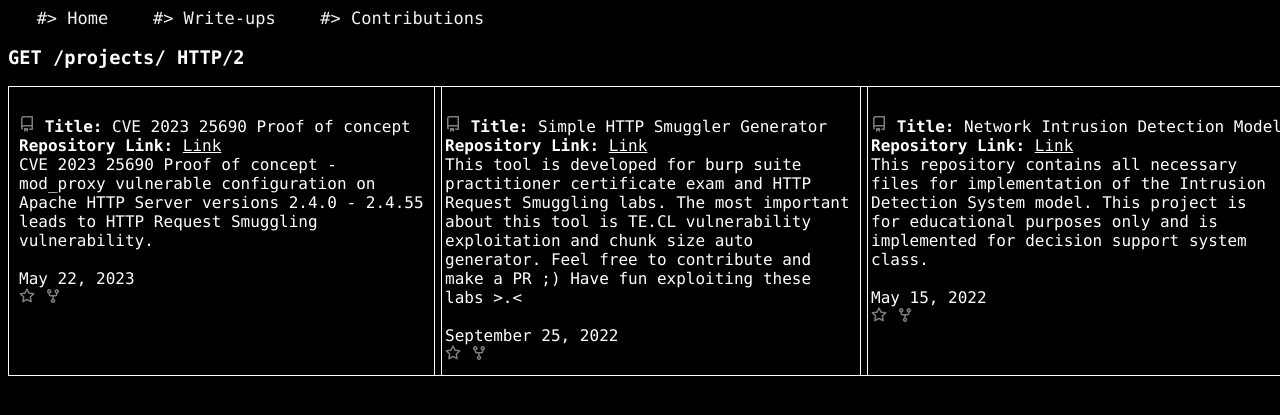
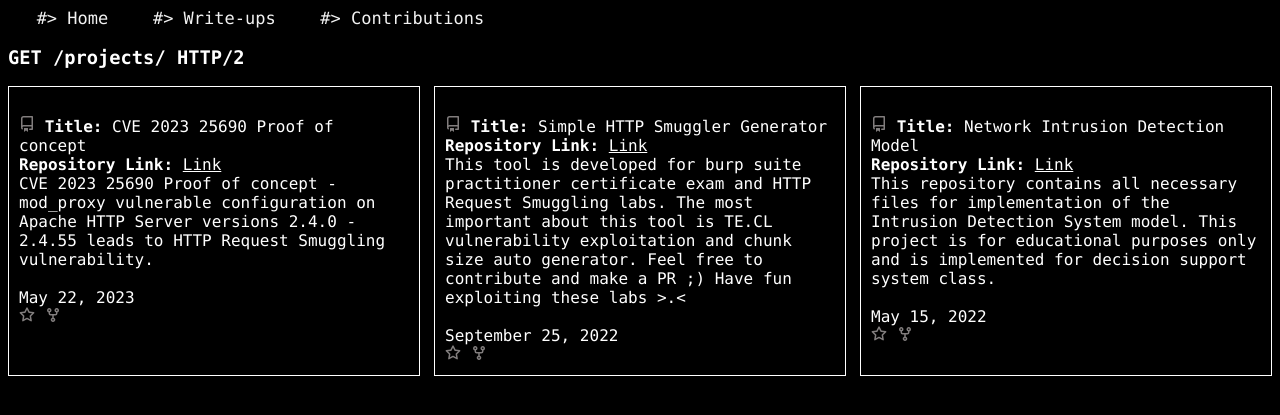
Before and after one commit to dhmosfunk/dhmosfunk.github.io, a Jekyll site: the page built from index.html, in a window 1280 px wide. Shown: the top 415 px of the page. Built offline with Jekyll 4.4.1, drawn with Linux system fonts in a browser that asks for light colours; comment, search, counter and statistics services are not loaded.

Commit message:
Update index.html

```diff
--- a/index.html
+++ b/index.html
@@ -8,7 +8,7 @@ layout: default
 {% assign sorted_projects = site.projects | sort: 'date' | reverse %}
 
 {% for project in sorted_projects %}
-<div id="post_other" style="width: 100%;">
+<div id="post_other">
     <br>
     <svg aria-hidden="true" height="16" viewBox="0 0 16 16" version="1.1" width="16" data-view-component="true" class="octicon octicon-repo mr-1 color-fg-muted" style="fill: #817d7d;">
       <path d="M2 2.5A2.5 2.5 0 0 1 4.5 0h8.75a.75.75 0 0 1 .75.75v12.5a.75.75 0 0 1-.75.75h-2.5a.75.75 0 0 1 0-1.5h1.75v-2h-8a1 1 0 0 0-.714 1.7.75.75 0 1 1-1.072 1.05A2.495 2.495 0 0 1 2 11.5Zm10.5-1h-8a1 1 0 0 0-1 1v6.708A2.486 2.486 0 0 1 4.5 9h8ZM5 12.25a.25.25 0 0 1 .25-.25h3.5a.25.25 0 0 1 .25.25v3.25a.25.25 0 0 1-.4.2l-1.45-1.087a.249.249 0 0 0-.3 0L5.4 15.7a.25.25 0 0 1-.4-.2Z"></path>
```
